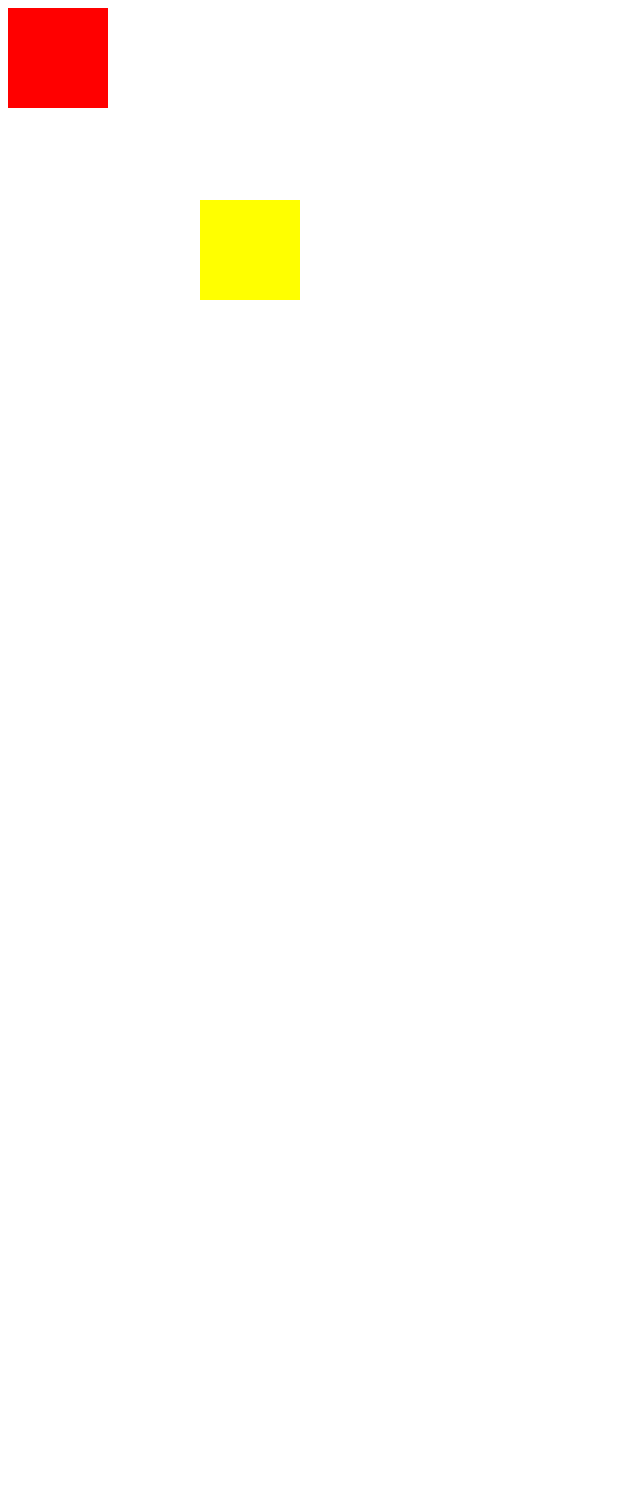
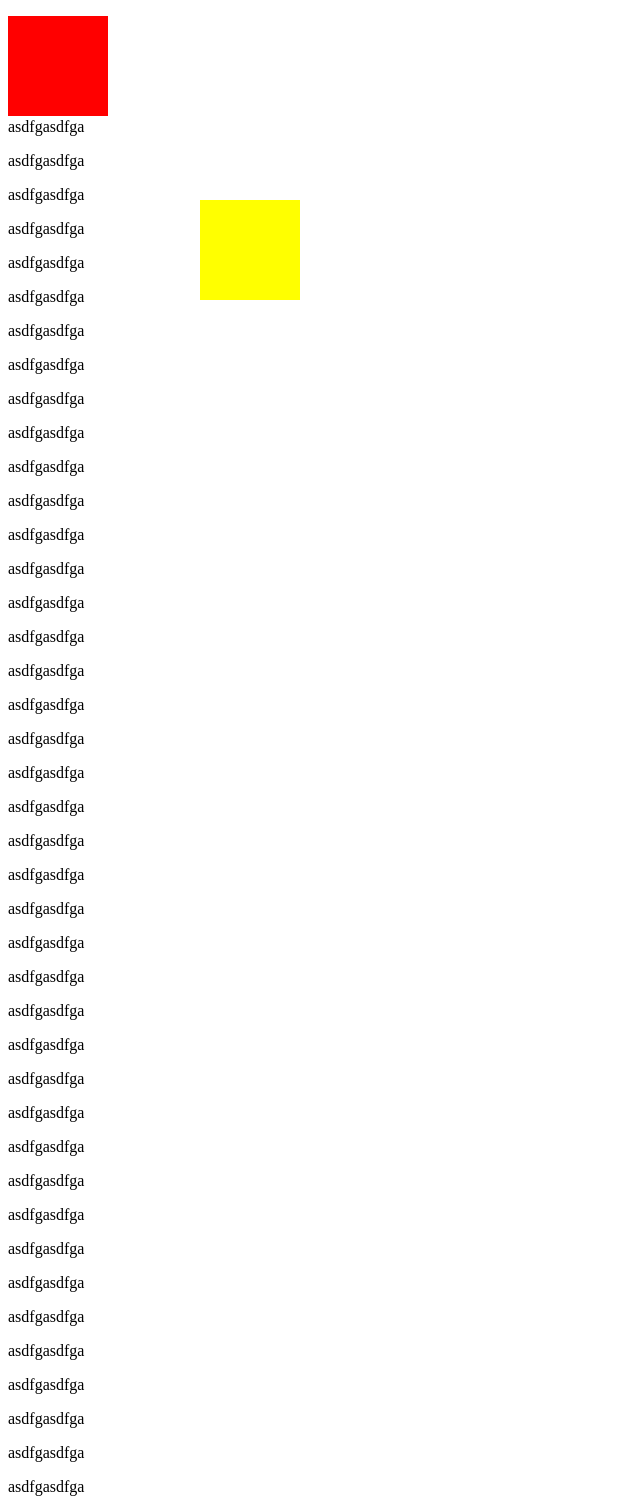
Before and after one commit to 591481308/JavaScript-, a plain HTML site: page 6月/5-day15-101-120/04.拖拽.html in a window 1280 px wide. Shown: the whole page, without its empty margins (0-640 px from the left). Before the commit the page ends 800 px from the top, so only its background shows below. Drawn offline with Linux system fonts and the light colour scheme.

Commit message:
拖拽练习

```diff
--- a/6月/5-day15-101-120/04.拖拽.html
+++ b/6月/5-day15-101-120/04.拖拽.html
@@ -27,7 +27,9 @@
 		<script type="text/javascript">
 
 			window.onload = function(){
-				/*
+
+				if(!1){
+					/*
 				 * 拖拽box1元素
 				 *  - 拖拽的流程
 				 * 		1.当鼠标在被拖拽元素上按下时，开始拖拽  onmousedown
@@ -70,6 +72,69 @@
 						document.onmouseup = null;
 					};
 				};
+				}
+
+				if(2){
+					var box1 = document.getElementById("box1");
+
+					//1.当鼠标按下去的时候
+					box1.onmousedown = function fun1(e) {
+
+						//获取鼠标按下去的xy
+						var downX = e.pageX;
+						var downY = e.pageY;
+						//获取box1的xy
+						var box1X = box1.offsetLeft;
+						var box1Y = box1.offsetTop;
+						console.log("我是鼠标按下位置"+downX);
+						console.log("我是div偏移量"+box1X);
+
+						var addX = downX - box1X;
+						var addY = downY - box1Y
+
+
+
+
+					//2.当鼠标拖动的时候
+					document.onmousemove = function fun2(e) {
+						//获取鼠标的当前位置
+						var curX = e.pageX;
+						var curY = e.pageY;
+						// console.log("我是鼠标当前位置"+curX);
+
+
+
+
+						//获取鼠标移动的距离
+
+						var moveX = e.pageX - addX;
+						var moveY = e.pageY - addY;
+						// console.log(moveX);
+
+						//修改box1的XY
+						box1.style.left = moveX + "px";
+						box1.style.top = moveY + "px";
+
+
+					}
+
+					//3.当鼠标抬起的时候
+					document.onmouseup = function fun3(element) {
+						// alert("funck");
+
+						document.onmousemove = null;
+						document.onmouseup == null;
+
+					}
+
+					return false;
+
+
+					}
+
+
+
+				}
 
 
 
@@ -81,7 +146,50 @@
 	</head>
 	<body>
 		<div id="box1"></div>
-
 		<div id="box2"></div>
+		<p>asdfgasdfga</p>
+		<p>asdfgasdfga</p>
+		<p>asdfgasdfga</p>
+		<p>asdfgasdfga</p>
+		<p>asdfgasdfga</p>
+		<p>asdfgasdfga</p>
+		<p>asdfgasdfga</p>
+		<p>asdfgasdfga</p>
+		<p>asdfgasdfga</p>
+		<p>asdfgasdfga</p>
+		<p>asdfgasdfga</p>
+		<p>asdfgasdfga</p>
+		<p>asdfgasdfga</p>
+		<p>asdfgasdfga</p>
+		<p>asdfgasdfga</p>
+		<p>asdfgasdfga</p>
+		<p>asdfgasdfga</p>
+		<p>asdfgasdfga</p>
+		<p>asdfgasdfga</p>
+		<p>asdfgasdfga</p>
+		<p>asdfgasdfga</p>
+		<p>asdfgasdfga</p>
+		<p>asdfgasdfga</p>
+		<p>asdfgasdfga</p>
+		<p>asdfgasdfga</p>
+		<p>asdfgasdfga</p>
+		<p>asdfgasdfga</p>
+		<p>asdfgasdfga</p>
+		<p>asdfgasdfga</p>
+		<p>asdfgasdfga</p>
+		<p>asdfgasdfga</p>
+		<p>asdfgasdfga</p>
+		<p>asdfgasdfga</p>
+		<p>asdfgasdfga</p>
+		<p>asdfgasdfga</p>
+		<p>asdfgasdfga</p>
+		<p>asdfgasdfga</p>
+		<p>asdfgasdfga</p>
+		<p>asdfgasdfga</p>
+		<p>asdfgasdfga</p>
+		<p>asdfgasdfga</p>
+		<p>asdfgasdfga</p>
+		<p>asdfgasdfga</p>
+		<p>asdfgasdfga</p>
 	</body>
 </html>
```
Also changed, not shown: 6月/12-day-22习题复习/51~100集.html (+29 -17 lines), 6月/5-day15-101-120/05.练习.html (+6 -6 lines).
